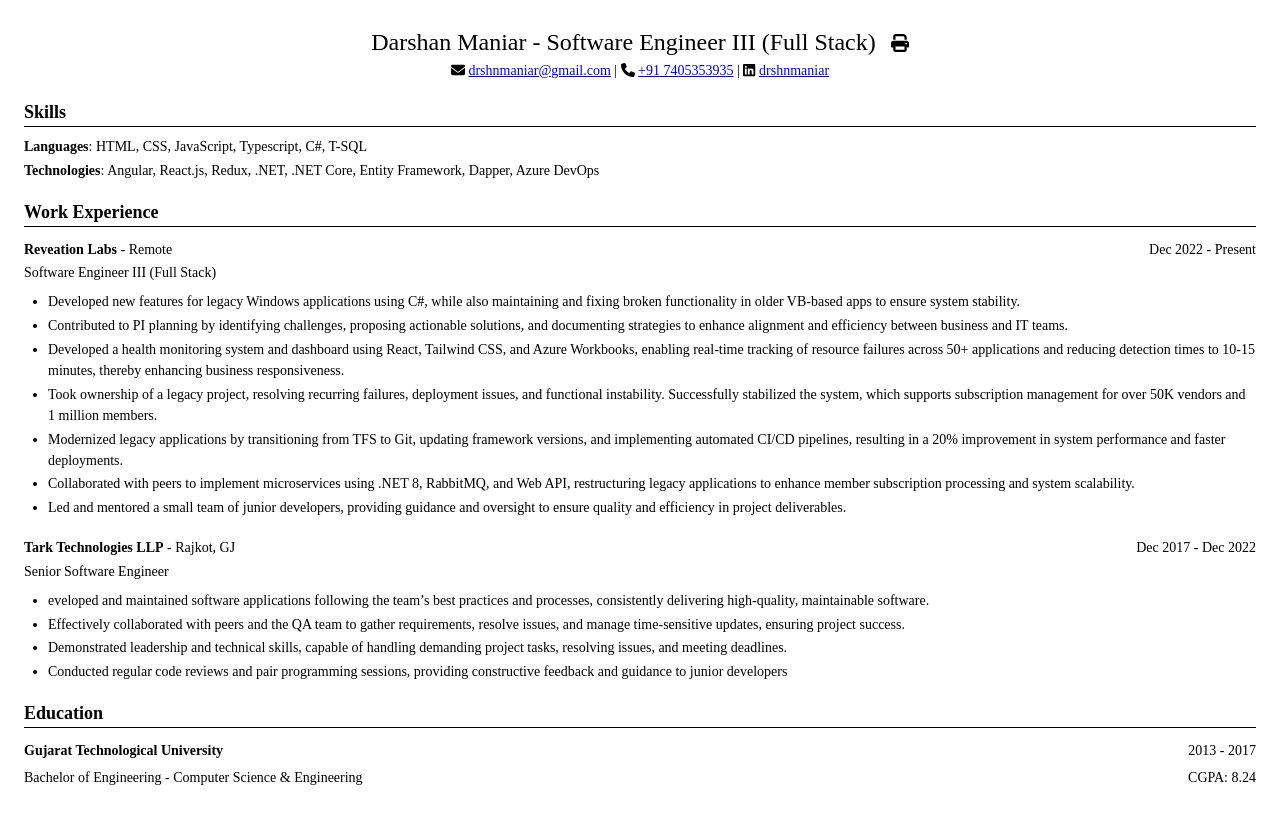
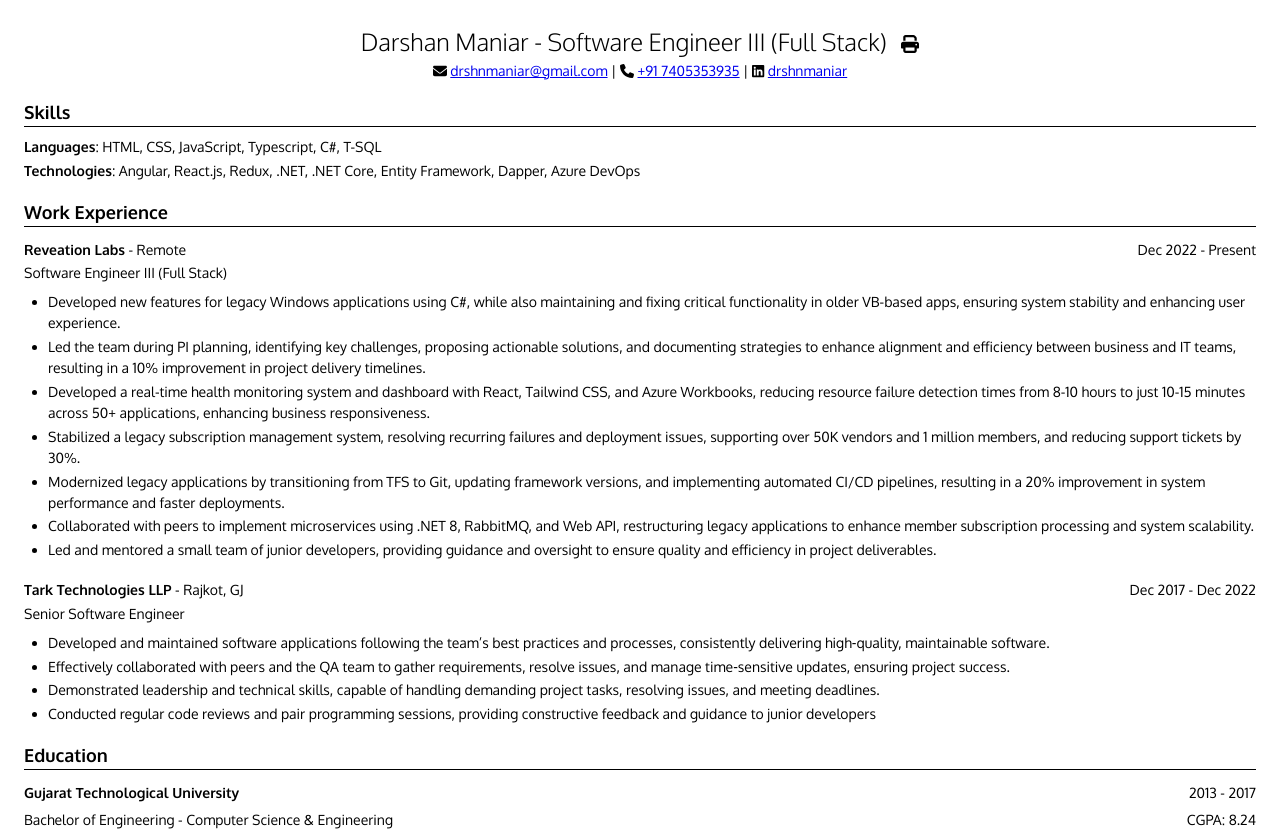
Before and after one commit to drshnmaniar/drshnmaniar.github.io, a React (Create React App) app: page / in a window 1280 px wide. Before the commit the page ends 800 px from the top, so only its background shows below. Built offline with nearby package versions, Linux system fonts and the light colour scheme.

Commit message:
Refined resume content and styles

```diff
--- a/src/content/resume.json
+++ b/src/content/resume.json
@@ -18,10 +18,10 @@
             "timeSpan": "Dec 2022 - Present",
             "location": "Remote",
             "tasks": [
-                "Developed new features for legacy Windows applications using C#, while also maintaining and fixing broken functionality in older VB-based apps to ensure system stability.",
-                "Contributed to PI planning by identifying challenges, proposing actionable solutions, and documenting strategies to enhance alignment and efficiency between business and IT teams.",
-                "Developed a health monitoring system and dashboard using React, Tailwind CSS, and Azure Workbooks, enabling real-time tracking of resource failures across 50+ applications and reducing detection times to 10-15 minutes, thereby enhancing business responsiveness.",
-                "Took ownership of a legacy project, resolving recurring failures, deployment issues, and functional instability. Successfully stabilized the system, which supports subscription management for over 50K vendors and 1 million members.",
+                "Developed new features for legacy Windows applications using C#, while also maintaining and fixing critical functionality in older VB-based apps, ensuring system stability and enhancing user experience.",
+                "Led the team during PI planning, identifying key challenges, proposing actionable solutions, and documenting strategies to enhance alignment and efficiency between business and IT teams, resulting in a 10% improvement in project delivery timelines.",
+                "Developed a real-time health monitoring system and dashboard with React, Tailwind CSS, and Azure Workbooks, reducing resource failure detection times from 8-10 hours to just 10-15 minutes across 50+ applications, enhancing business responsiveness.",
+                "Stabilized a legacy subscription management system, resolving recurring failures and deployment issues, supporting over 50K vendors and 1 million members, and reducing support tickets by 30%.",
                 "Modernized legacy applications by transitioning from TFS to Git, updating framework versions, and implementing automated CI/CD pipelines, resulting in a 20% improvement in system performance and faster deployments.",
                 "Collaborated with peers to implement microservices using .NET 8, RabbitMQ, and Web API, restructuring legacy applications to enhance member subscription processing and system scalability.",
                 "Led and mentored a small team of junior developers, providing guidance and oversight to ensure quality and efficiency in project deliverables."
@@ -33,7 +33,7 @@
             "timeSpan": "Dec 2017 - Dec 2022",
             "location": "Rajkot, GJ",
             "tasks": [
-                "eveloped and maintained software applications following the team’s best practices and processes, consistently delivering high‐quality, maintainable software.",
+                "Developed and maintained software applications following the team’s best practices and processes, consistently delivering high‐quality, maintainable software.",
                 "Effectively collaborated with peers and the QA team to gather requirements, resolve issues, and manage time‐sensitive updates, ensuring project success.",
                 "Demonstrated leadership and technical skills, capable of handling demanding project tasks, resolving issues, and meeting deadlines.",
                 "Conducted regular code reviews and pair programming sessions, providing constructive feedback and guidance to junior developers"
--- a/src/style/resume.css
+++ b/src/style/resume.css
@@ -1,6 +1,5 @@
 /* General styles */
 body {
-    font-family: 'Times New Roman', Times, serif;
     color: #000;
     background: #fff;
     margin: 0;
```
